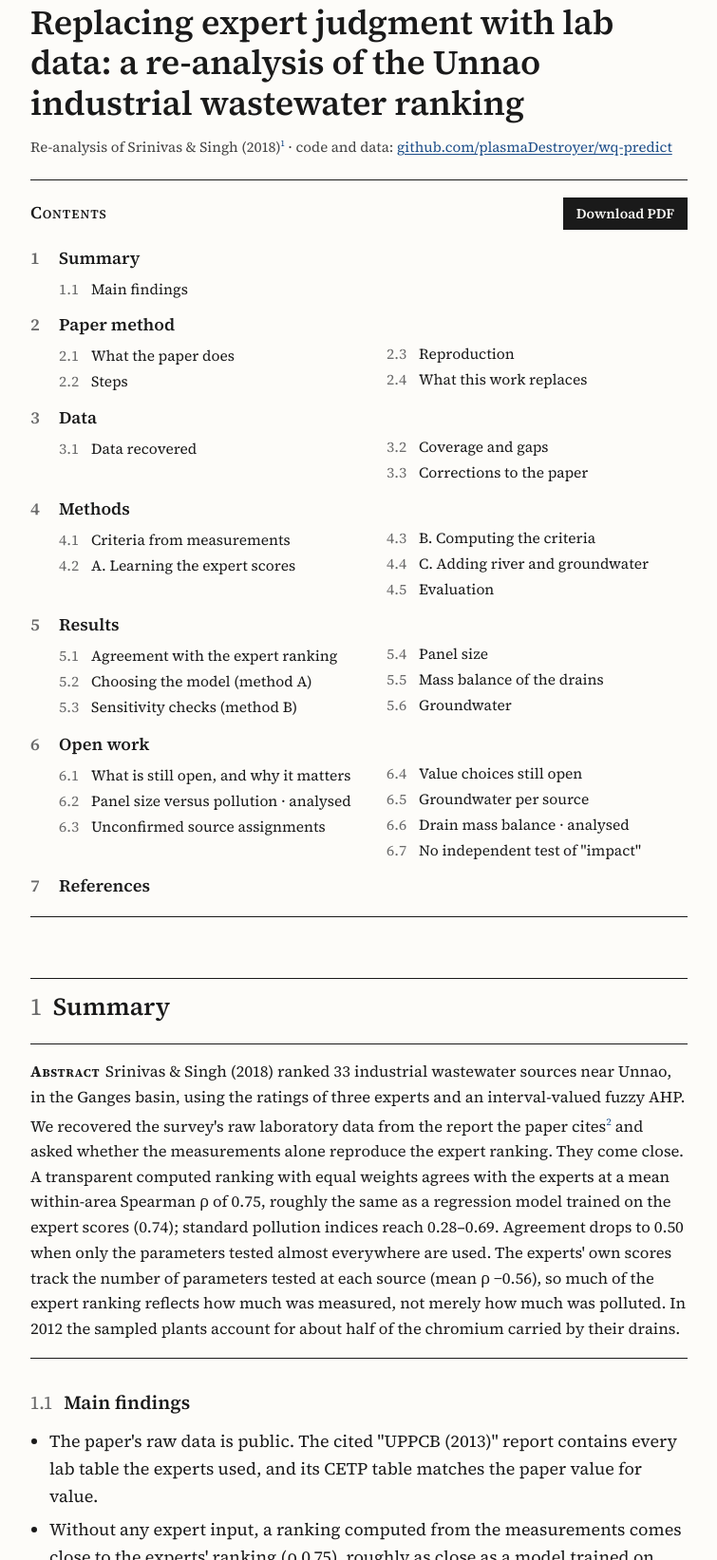
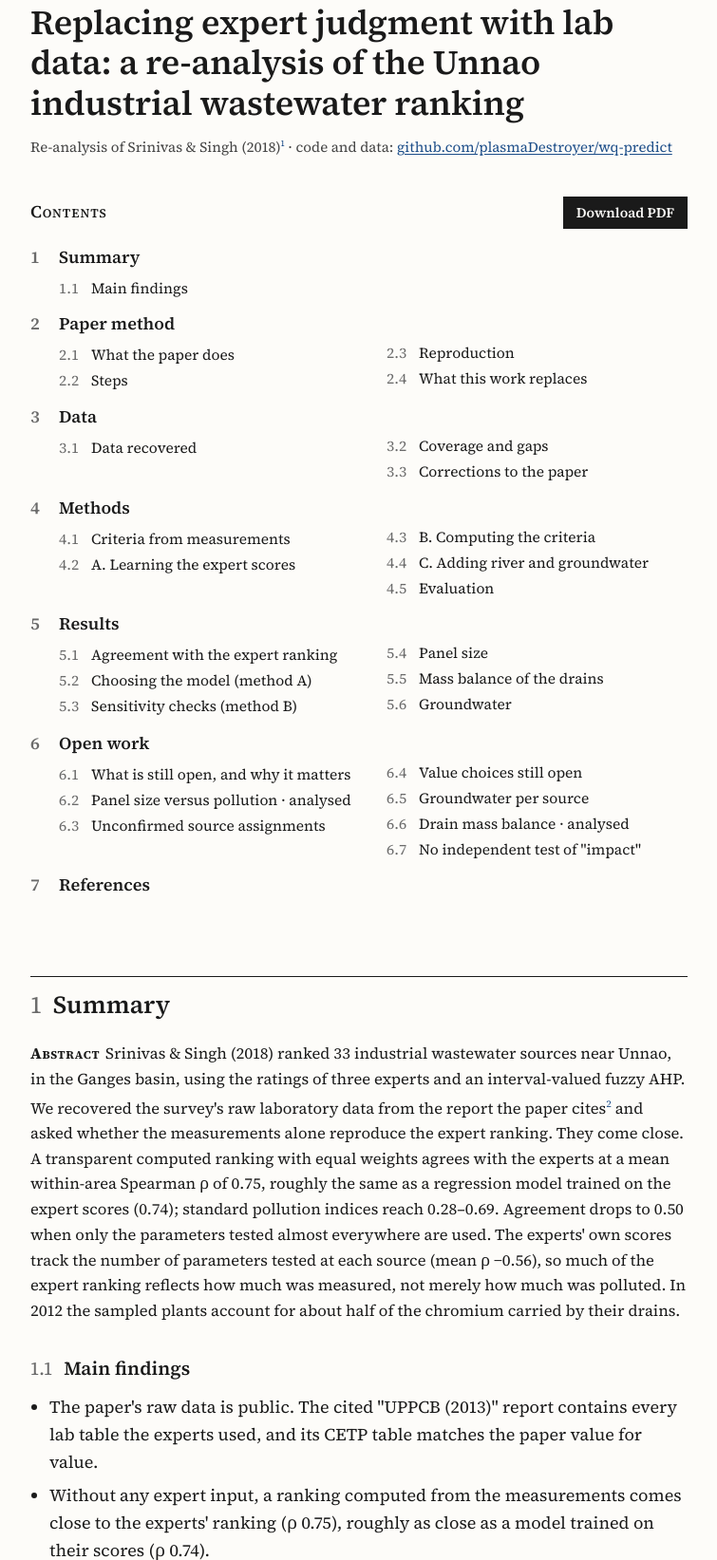
Before and after one commit to plasmaDestroyer/wq-predict, a plain HTML site: page index.html in a window 1280 px wide. Shown: the part 99-1742 px from the top of the page at 95% size, without its empty margins (262-1017 px from the left). Drawn offline with Linux system fonts and the light colour scheme.

Commit message:
docs: drop extra rules around contents and abstract

```diff
--- a/index.html
+++ b/index.html
@@ -38,7 +38,7 @@ h1 { font-size: clamp(27px, 4.2vw, 36px); line-height: 1.18; font-weight: 600; m
 .byline { font-size: 15px; color: var(--ink-2); margin: 0 0 22px; }
 
 
-.abstract { border-top: 1px solid var(--ink); border-bottom: 1px solid var(--ink); padding: 16px 0; margin: 0 0 30px; font-size: 16.5px; }
+.abstract { padding: 0; margin: 0 0 30px; font-size: 16.5px; }
 .abstract b:first-child { font-variant: small-caps; letter-spacing: .04em; margin-right: 6px; }
 h2 { font-size: 22px; font-weight: 600; margin: 40px 0 12px; }
 h2:first-child { margin-top: 0; }
@@ -49,7 +49,7 @@ h3 { font-size: 20px; font-weight: 600; margin: 34px 0 10px; scroll-margin-top:
 h3:first-of-type { margin-top: 10px; }
 h4 { font-size: 20px; font-weight: 600; margin: 34px 0 10px; scroll-margin-top: 16px; }
 h4 span { color: var(--muted); font-weight: 400; margin-right: 12px; }
-.contents { margin: 8px 0 0; padding: 18px 0 6px; border-top: 1px solid var(--ink); border-bottom: 1px solid var(--ink); }
+.contents { margin: 8px 0 0; padding: 18px 0 6px; }
 .contents-head { display: flex; justify-content: space-between; align-items: baseline; gap: 12px; }
 .contents h2 { margin: 0 0 8px; font-size: 18px; font-variant: small-caps; letter-spacing: .05em; }
 .contents button { font: 600 14.5px var(--serif); color: var(--bg); background: var(--ink); border: 0; padding: 7px 14px; cursor: pointer; }
```
